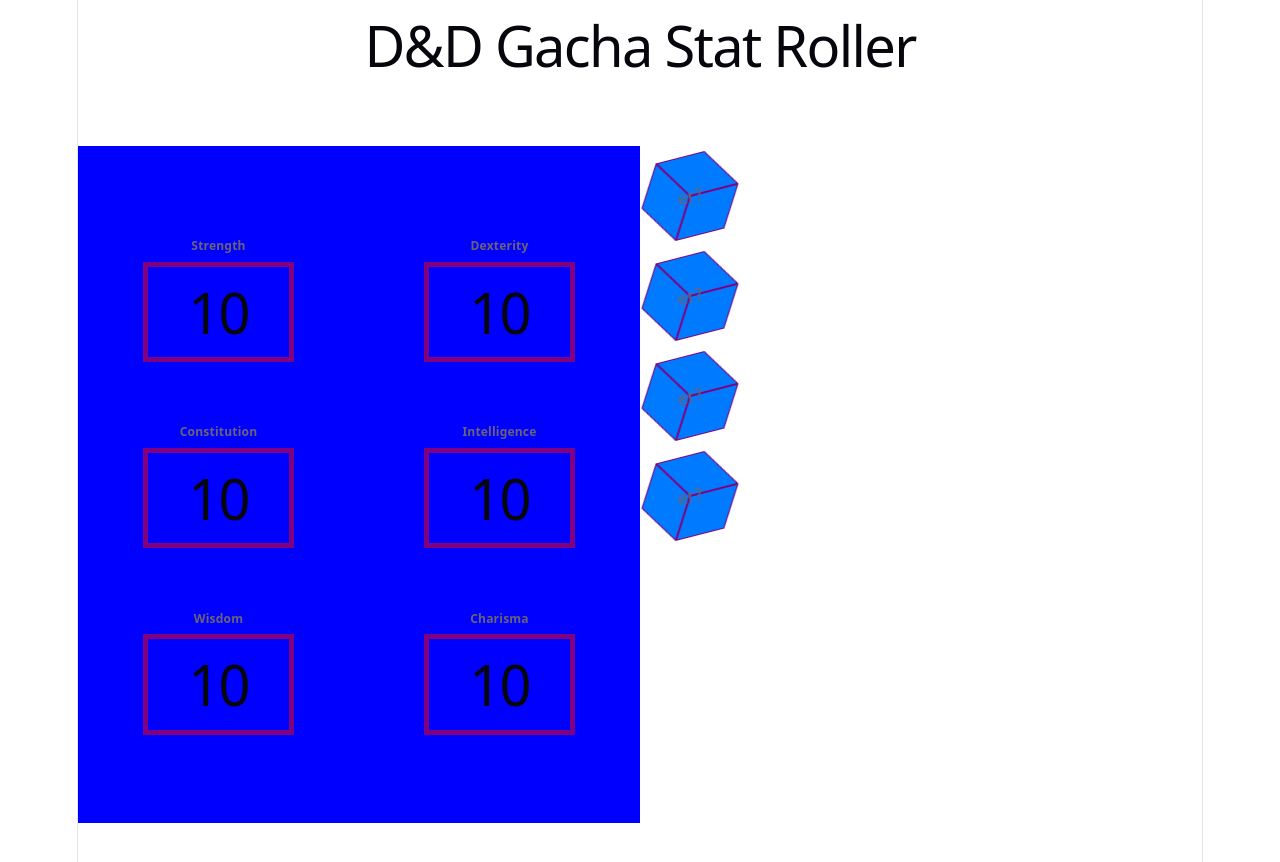
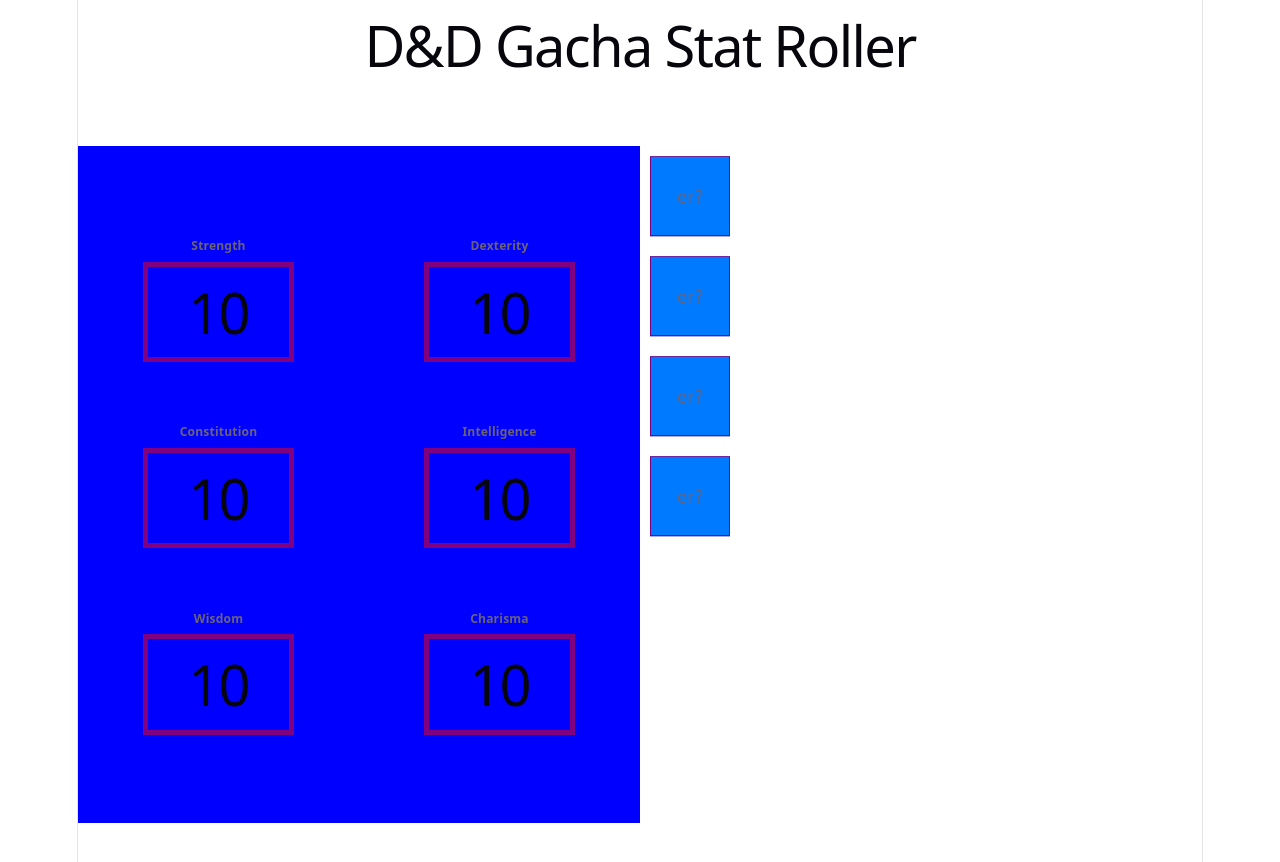
Before and after one commit to ASPCoding/DnDGachaRoller, a React (Vite) app: page / in a window 1280 px wide. Shown: the top 862 px of the page. Built offline with nearby package versions, Linux system fonts and the light colour scheme.

Commit message:
Created Secondary State for Dice

```diff
--- a/src/components/Dice.css
+++ b/src/components/Dice.css
@@ -12,11 +12,6 @@
   justify-content: center;
   align-items: center;
 
-  animation: spin 0.5s linear infinite;
-}
-
-#die-wrapper:hover {
-  transform: rotate(3600deg);
 }
 
 #die {
@@ -35,6 +30,22 @@
   align-items: center;
 }
 
+#square{
+  display:flex;
+  position:absolute;
+  top: 0;
+  left: 0;
+  z-index: 1;
+  width: 100%;
+  height: 100%;
+  background: #007BFF;
+  /* Defines 6 points of the hexagon */
+  clip-path: polygon(10% 10%, 90% 10%, 90% 90%, 10% 90%);
+
+  justify-content: center;
+  align-items: center;
+}
+
 #hexagon{
   fill:none;
   stroke-width: 2%;
@@ -42,6 +53,13 @@
   d: path('M25,10 L75,10 L100, 50 L75,90 L25, 90 L0, 50 L25,10 L50, 50 L25, 90 M50, 50 L100 50');
 }
 
+#square-border{
+  fill:none;
+  stroke-width: 2%;
+  stroke: purple;
+  d: path('M10,10 L90,10 L90,90 L10, 90 L10 10');
+}
+
 #num-wrapper{
   position: relative;
   z-index: 2
--- a/src/components/Dice.tsx
+++ b/src/components/Dice.tsx
@@ -1,12 +1,36 @@
 import "./Dice.css"
+
+function RollingDice(){
+  return(
+    <svg id="die" viewBox="0 0 100 100">
+      <path id="hexagon"/>
+    </svg>
+  );
+}
+
+function StationaryDice(){
+  return(
+    <svg id="square" viewBox="0 0 100 100">
+      <path id="square-border"/>
+    </svg>
+  )
+}
+
+function CurrentDice(){
+  let currDice = (<div></div>);
+  if(true){
+    currDice = StationaryDice();
+  }else{
+    currDice = RollingDice();
+  }
+  return currDice;
+}
 
 export default function Dice(){
   return(
     <>
       <div id="die-wrapper">
-        <svg id="die" viewBox="0 0 100 100">
-          <path id="hexagon"/>
-        </svg>
+        <CurrentDice/>
 
         <div id="num-wrapper">
           <p>er?</p>
```
